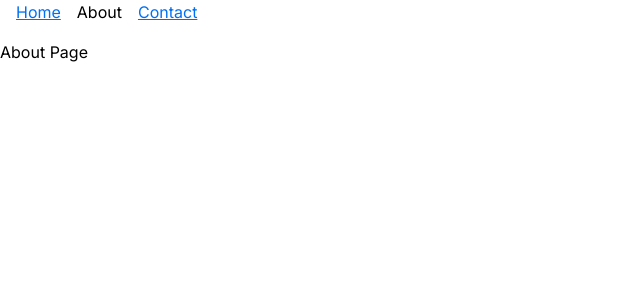
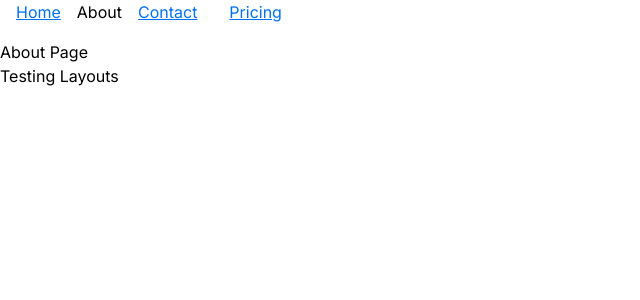
Before and after one commit to caoh29/Pokemon, a Next.js app: page /about in a window 1280 px wide. Shown: the top 300 px of the page, without its empty margins (0-640 px from the left). Built offline with nearby package versions, Linux system fonts and the light colour scheme.

Commit message:
adding dynamic rendering to navbar

```diff
--- /dev/null
+++ b/src/app/about/layout.js
@@ -0,0 +1,8 @@
+export default function Layout({ children }) {
+    return (
+        <>
+            {children}
+            <h1>Testing Layouts</h1>
+        </>
+    )
+}
--- /dev/null
+++ b/src/app/pricing/page.js
@@ -0,0 +1,7 @@
+export default function Pricing() {
+	return (
+		<div>
+			<h1>Pricing Page</h1>
+		</div>
+	)
+}
--- a/src/components/ActiveLink/ActiveLink.jsx
+++ b/src/components/ActiveLink/ActiveLink.jsx
@@ -14,6 +14,6 @@ export default function ActiveLink (props) {
     const pathName = usePathname();
 
     return (
-        <Link style={pathName === props.directTo ? null : style} href={props.directTo} className={props.className}>{props.text}</Link>
+        <Link style={pathName === props.href ? null : style} href={props.href} className={props.className}>{props.text}</Link>
     );
 }
--- a/src/components/NavBar/NavBar.jsx
+++ b/src/components/NavBar/NavBar.jsx
@@ -1,12 +1,30 @@
 import ActiveLink from "../ActiveLink/ActiveLink";
 
+const menuRoutes = [
+    {
+        text: 'Home',
+        href: '/'
+    },
+    {
+        text: 'About',
+        href: '/about'
+    },
+    {
+        text: 'Contact',
+        href: '/contact'
+    },
+    {
+        text: 'Pricing',
+        href: '/pricing'
+    }
+];
 
 export default function NavBar (props) {
     return (
         <nav className={props.className}>
-            <ActiveLink directTo="/" className="nav-link" text="Home"/>
-            <ActiveLink directTo="/about" className="nav-link" text="About"/>
-            <ActiveLink directTo="/contact" className="nav-link" text="Contact"/>
+            {menuRoutes.map(route => (
+                <ActiveLink key={route.href} href={route.href} className="nav-link" text={route.text}/>
+            ))}
         </nav>
     );
 }
```
